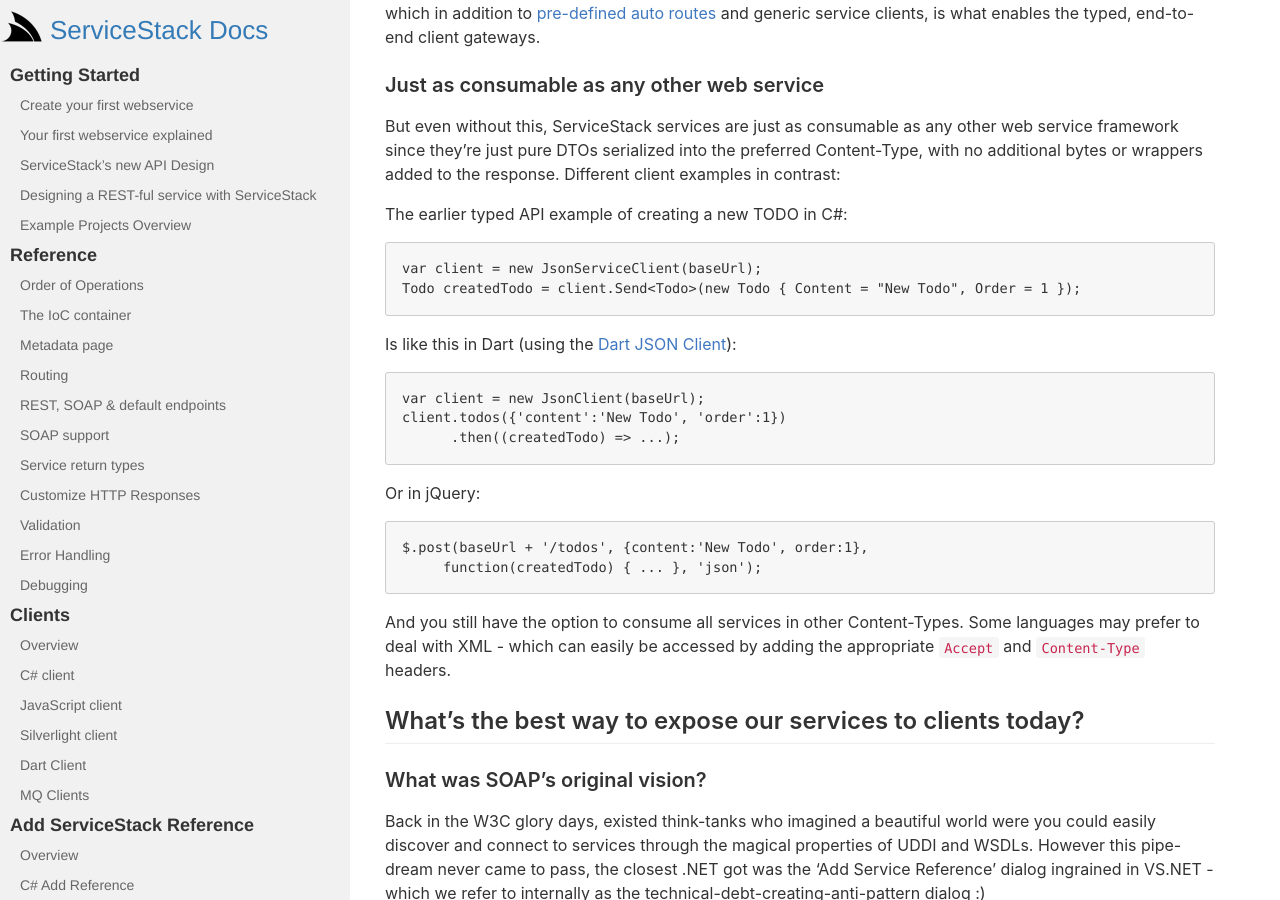
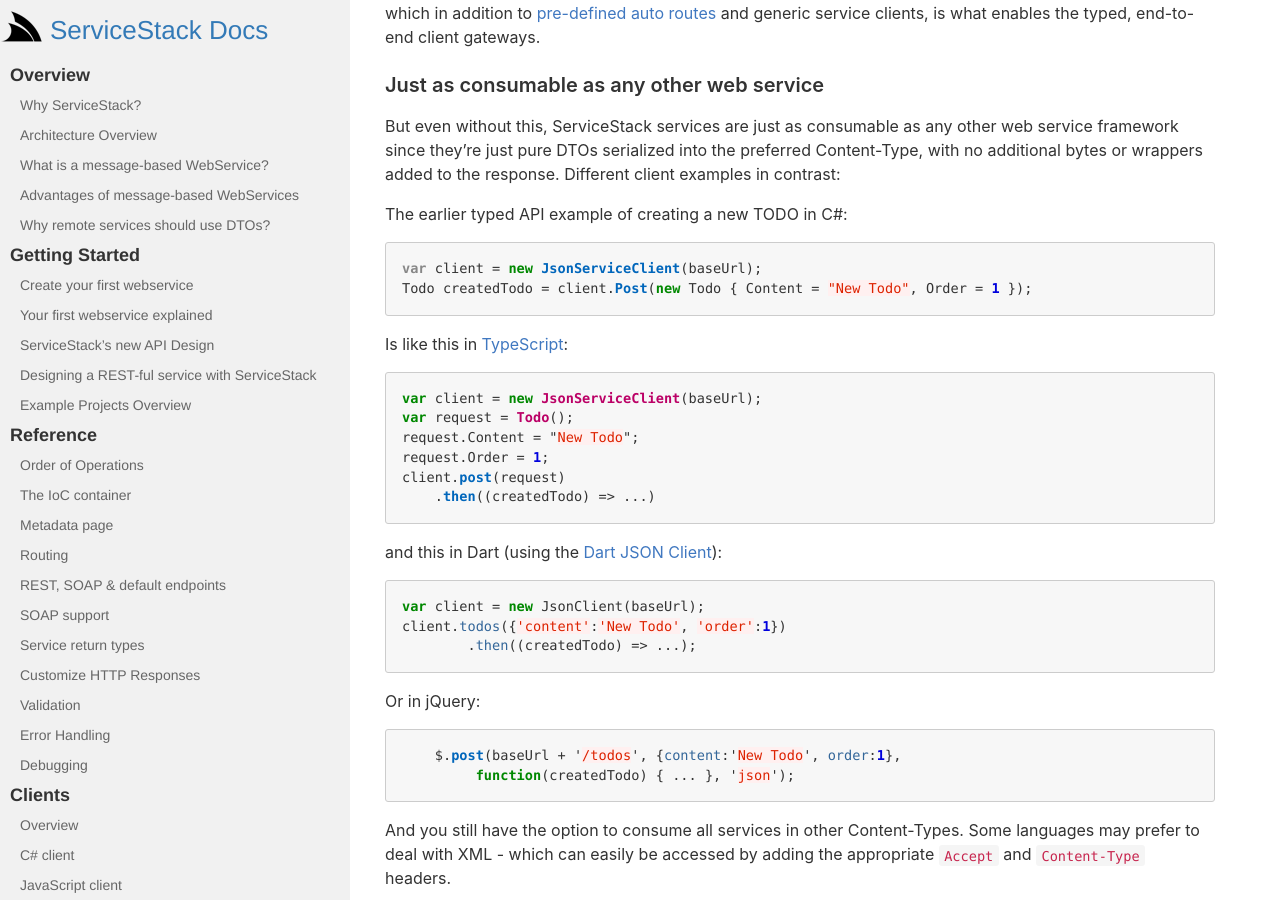
Before and after one commit to timker/docs, a Jekyll site: the page built from docs/_documentation/Advantages-of-message-based-web-services.md, in a window 1280 px wide and 900 px high, scrolled down 8030 px. Built offline with Jekyll 4.4.1, drawn with Linux system fonts in a browser that asks for light colours; nearby versions of some CDN libraries; some of the changed text lies outside the part shown.

Commit message:
Add Overview section in sidebar

````diff
--- a/docs/_documentation/Advantages-of-message-based-web-services.md
+++ b/docs/_documentation/Advantages-of-message-based-web-services.md
@@ -1,6 +1,8 @@
 ---
 slug: advantages-of-message-based-web-services
+title: Advantages of message-based WebServices
 ---
+
 ### This is in response to a recent question from [mailing group](https://groups.google.com/forum/?fromgroups#!topic/servicestack/qkV5fzdnzt8):
 
     It seems like ServiceStack is designed for use primarily in a greenfield
@@ -29,14 +31,16 @@
 
 ### Example Response
 
-    <AttachVolumeResponse xmlns="http://ec2.amazonaws.com/doc/2012-06-01/">
-      <requestId>59dbff89-35bd-4eac-99ed-be587EXAMPLE</requestId>
-      <volumeId>vol-4d826724</volumeId>
-      <instanceId>i-6058a509</instanceId>
-      <device>/dev/sdh</device>
-      <status>attaching</status>
-      <attachTime>2008-05-07T11:51:50.000Z</attachTime>
-    </AttachVolumeResponse>
+```xml
+<AttachVolumeResponse xmlns="http://ec2.amazonaws.com/doc/2012-06-01/">
+    <requestId>59dbff89-35bd-4eac-99ed-be587EXAMPLE</requestId>
+    <volumeId>vol-4d826724</volumeId>
+    <instanceId>i-6058a509</instanceId>
+    <device>/dev/sdh</device>
+    <status>attaching</status>
+    <attachTime>2008-05-07T11:51:50.000Z</attachTime>
+</AttachVolumeResponse>
+```
 
 From this we can attest Amazon maintains a Request [DTO](http://en.wikipedia.org/wiki/Data_Transfer_Object) named `AttachVolume` and a Response DTO named `AttachVolumeResponse`. This is the same design ServiceStack encourages and with some minor customisations the Request can be easily made to be more REST-ful with:
 
@@ -53,11 +57,13 @@
 
 A simple DSL is used to define their Protocol Buffer message DTOs:
 
-    message Person {
-      required int32 id = 1;
-      required string name = 2;
-      optional string email = 3;
-    }
+```js
+message Person {
+    required int32 id = 1;
+    required string name = 2;
+    optional string email = 3;
+}
+```
 
 From this they use their `protoc` command-line utility to generate native types in C++, Java and Python, which like Amazon and ServiceStack, enables them to benefit from using an end-to-end, typed API.
 
@@ -81,24 +87,30 @@
 
 Throughout all these generations of frameworks ServiceStack's underlying core [IService<T> interface](https://github.com/ServiceStack/ServiceStack/blob/master/src/ServiceStack.Interfaces/IService.cs) has remained constant - with its simple Execute method:
 
-    public interface IService<T> {
-        object Execute(T request);
-    }
+```csharp
+public interface IService<T> {
+    object Execute(T request);
+}
+```
 
 Which we've simplified even further in the [New API](?id=new-api) to just an empty marker interface:
 
-    public interface IService { }
+```csharp
+public interface IService { }
+```
 
 Which lets you handle any HTTP Verb, as well as a 'Catch All' **Any** fall-back to handle any un-specified HTTP verbs, e.g:
 
-    public class MyService : IService
-    {
-         public Response Get(Request request){...}
-         public Response Post(Request request){...}
+```csharp
+public class MyService : IService
+{
+    public Response Get(Request request){...}
+    public Response Post(Request request){...}
 
-         //Fallback for Anything else e.g DELETE, PUT, PATCH, OPTIONS, etc.
-         public Response Any(Request request){...}
-    }
+    //Fallback for Anything else e.g DELETE, PUT, PATCH, OPTIONS, etc.
+    public Response Any(Request request){...}
+}
+```
 
 It simply accepts any user-defined Request DTO and returns any Response DTO - that you're given complete freedom to create. If ever more customization/headers is needed you can return the decorated response inside a `HttpResult` or `HttpError` to maintain full control over the HTTP output.
 
@@ -209,19 +221,36 @@
 
 The earlier typed API example of creating a new TODO in C#:
 
-    var client = new JsonServiceClient(baseUrl);
-    Todo createdTodo = client.Send<Todo>(new Todo { Content = "New Todo", Order = 1 });
+```csharp
+var client = new JsonServiceClient(baseUrl);
+Todo createdTodo = client.Post(new Todo { Content = "New Todo", Order = 1 });
+```
 
-Is like this in Dart (using the [Dart JSON Client](https://github.com/mythz/DartJsonClient)):
+Is like this in [TypeScript](?id=typescript-add-servicestack-reference):
 
-    var client = new JsonClient(baseUrl);
-    client.todos({'content':'New Todo', 'order':1})
-          .then((createdTodo) => ...);
+```typescript
+var client = new JsonServiceClient(baseUrl);
+var request = Todo();
+request.Content = "New Todo";
+request.Order = 1;
+client.post(request)
+    .then((createdTodo) => ...)
+```
+
+and this in Dart (using the [Dart JSON Client](https://github.com/mythz/DartJsonClient)):
+
+```dart
+var client = new JsonClient(baseUrl);
+client.todos({'content':'New Todo', 'order':1})
+        .then((createdTodo) => ...);
+```
 
 Or in jQuery:
 
+```js
     $.post(baseUrl + '/todos', {content:'New Todo', order:1},
          function(createdTodo) { ... }, 'json');
+```
 
 And you still have the option to consume all services in other Content-Types. Some languages may prefer to deal with XML - which can easily be accessed by adding the appropriate `Accept` and `Content-Type` headers.
 
--- a/docs/_includes/Side-Bar.md
+++ b/docs/_includes/Side-Bar.md
@@ -1,4 +1,10 @@
 
+- Overview
+    - [Why ServiceStack?](?id=why-servicestack)
+    - [Architecture Overview](?id=architecture-overview)
+    - [What is a message-based WebService?](?id=What-is-a-message-based-web-service)
+    - [Advantages of message-based WebServices](?id=advantages-of-message-based-web-services)
+    - [Why remote services should use DTOs?](http://stackoverflow.com/a/15369736/85785)
 - Getting Started
     - [Create your first webservice](?id=create-your-first-webservice)
     - [Your first webservice explained](?id=your-first-webservice-explained)
````
Also changed, not shown: other parts of docs/_includes/Side-Bar.md (+1 -1 lines), docs/_documentation/Architecture-overview.md (+1 -0 lines), docs/_documentation/What-is-a-message-based-web-service.md (+2 -0 lines), docs/_documentation/Why-Servicestack.md (+1 -0 lines).
